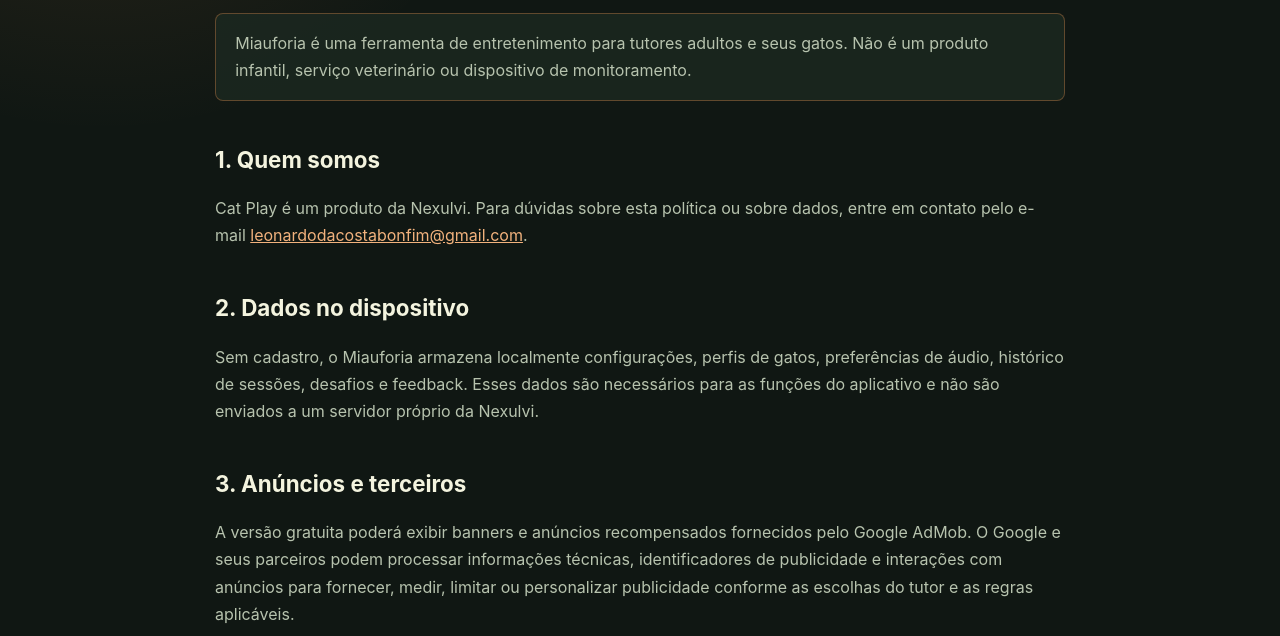
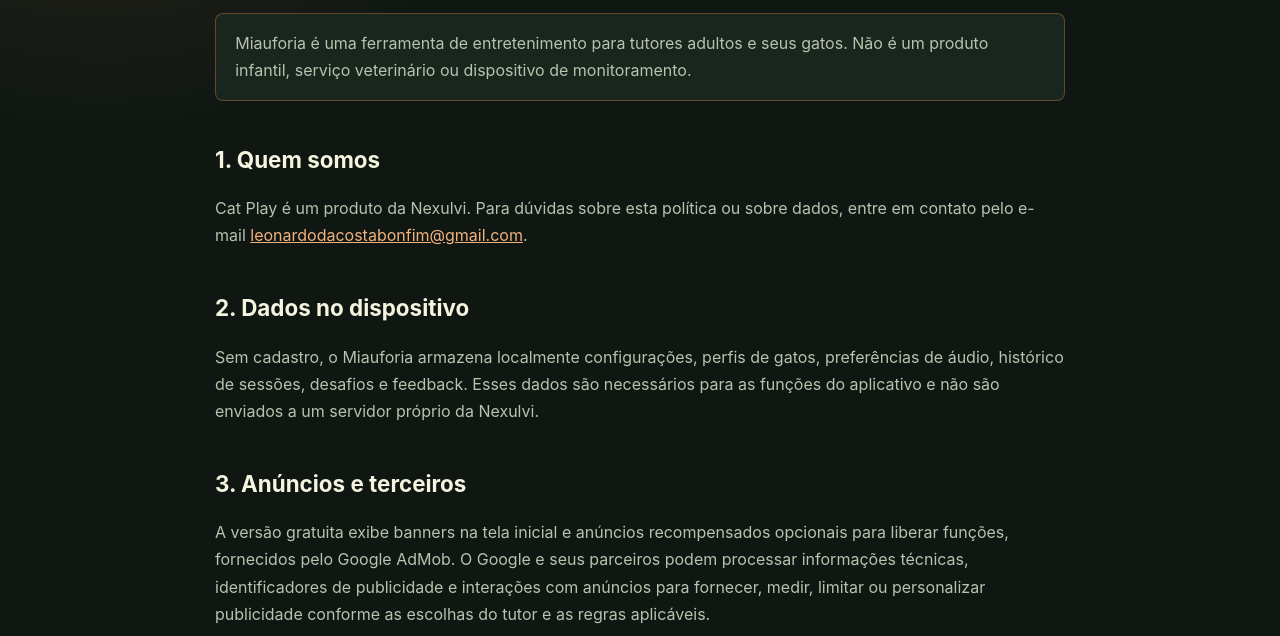
Before and after one commit to LeonardoDCB/Nexulvi, a plain HTML site: page privacidade-miauforia.html in a window 1280 px wide. Shown: the part 316-952 px from the top of the page. Drawn offline with Linux system fonts and the light colour scheme.

Commit message:
Clarify Miauforia ad privacy policy

```diff
--- a/privacidade-miauforia.html
+++ b/privacidade-miauforia.html
@@ -13,7 +13,7 @@
   <p class="notice">Miauforia é uma ferramenta de entretenimento para tutores adultos e seus gatos. Não é um produto infantil, serviço veterinário ou dispositivo de monitoramento.</p>
   <h2>1. Quem somos</h2><p>Cat Play é um produto da Nexulvi. Para dúvidas sobre esta política ou sobre dados, entre em contato pelo e-mail <a href="mailto:leonardodacostabonfim@gmail.com">leonardodacostabonfim@gmail.com</a>.</p>
   <h2>2. Dados no dispositivo</h2><p>Sem cadastro, o Miauforia armazena localmente configurações, perfis de gatos, preferências de áudio, histórico de sessões, desafios e feedback. Esses dados são necessários para as funções do aplicativo e não são enviados a um servidor próprio da Nexulvi.</p>
-  <h2>3. Anúncios e terceiros</h2><p>A versão gratuita poderá exibir banners e anúncios recompensados fornecidos pelo Google AdMob. O Google e seus parceiros podem processar informações técnicas, identificadores de publicidade e interações com anúncios para fornecer, medir, limitar ou personalizar publicidade conforme as escolhas do tutor e as regras aplicáveis.</p><p>Antes de ativar anúncios personalizados, o aplicativo deverá apresentar o mecanismo de consentimento aplicável. Preferências e links de privacidade serão disponibilizados nas configurações do aplicativo. Consulte também a <a href="https://policies.google.com/privacy">Política de Privacidade do Google</a>.</p>
+  <h2>3. Anúncios e terceiros</h2><p>A versão gratuita exibe banners na tela inicial e anúncios recompensados opcionais para liberar funções, fornecidos pelo Google AdMob. O Google e seus parceiros podem processar informações técnicas, identificadores de publicidade e interações com anúncios para fornecer, medir, limitar ou personalizar publicidade conforme as escolhas do tutor e as regras aplicáveis.</p><p>O aplicativo utiliza o mecanismo de consentimento aplicável antes de solicitar anúncios. A política e as preferências de anúncios podem ser abertas diretamente na tela inicial. Consulte também a <a href="https://policies.google.com/privacy">Política de Privacidade do Google</a>.</p>
   <h2>4. Notificações</h2><p>Com autorização, Miauforia agenda lembretes locais de brincadeira. A permissão pode ser revogada nas configurações do sistema. Os lembretes não exigem uma conta ou envio de dados para a Nexulvi.</p>
   <h2>5. Retenção e exclusão</h2><p>Os dados locais permanecem até serem apagados no aplicativo, no armazenamento do sistema, pela desinstalação ou restauração do aparelho. Como não há conta nem servidor próprio para esses dados, a Nexulvi não mantém cópia deles.</p>
   <h2>6. Alterações e contato</h2><p>Esta política pode ser atualizada com mudanças no aplicativo, serviços ou exigências legais. Para dúvidas, solicitações ou comentários: <a href="mailto:leonardodacostabonfim@gmail.com">leonardodacostabonfim@gmail.com</a>.</p>
```
